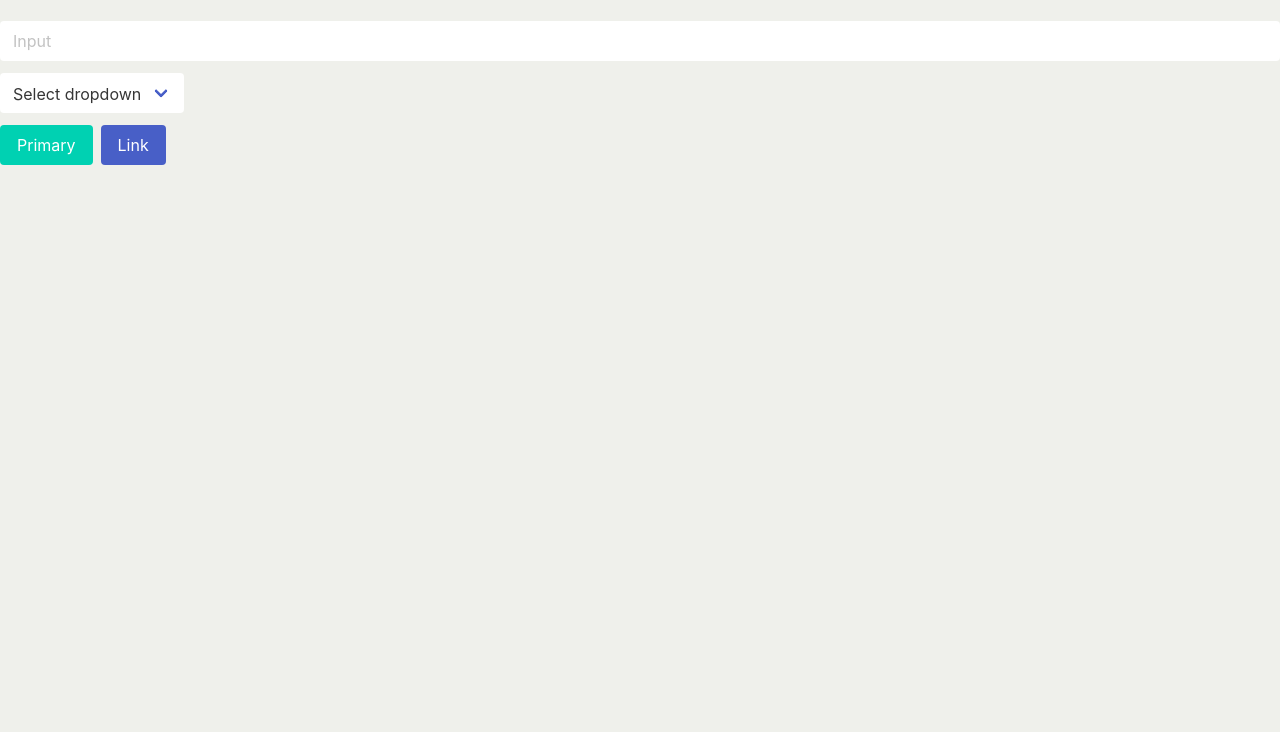
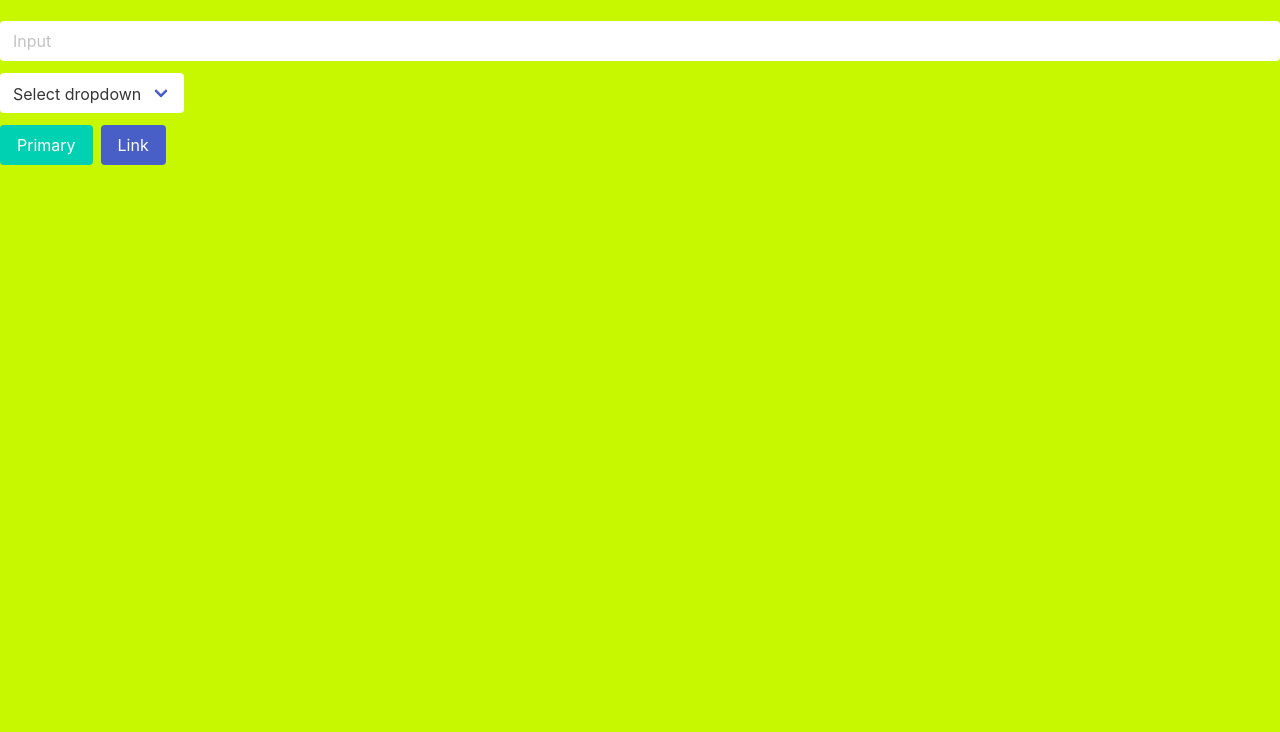
Before and after one commit to manolors/bulma-sass-test-netlify, a website: page public/index.html in a window 1280 px wide. Shown: the part 68-800 px from the top of the page. Drawn offline with nearby package versions, Linux system fonts and the light colour scheme; files that its build step writes are made by us from their sources.

Commit message:
Cambiar colores

```diff
--- a/public/sass/estilos.scss
+++ b/public/sass/estilos.scss
@@ -2,11 +2,11 @@
 @import "../../node_modules/bulma/bulma.sass";
 
 // Set your brand colors
-$purple: #8A4D76;
-$pink: #FA7C91;
-$brown: #757763;
-$beige-light: #D0D1CD;
-$beige-lighter: #EFF0EB;
+$purple: #0019f9;
+$pink: #00ff0d;
+$brown: #d900ff;
+$beige-light: #b7ec19;
+$beige-lighter: #c7f800;
 
 
 // Update Bulma's global variables
```
Also changed, not shown: netlify.toml.
